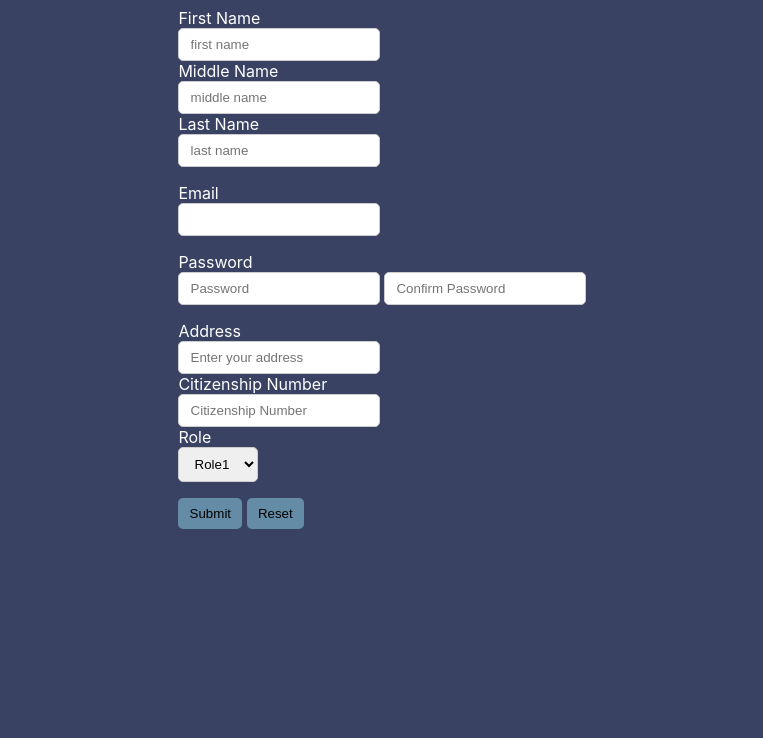
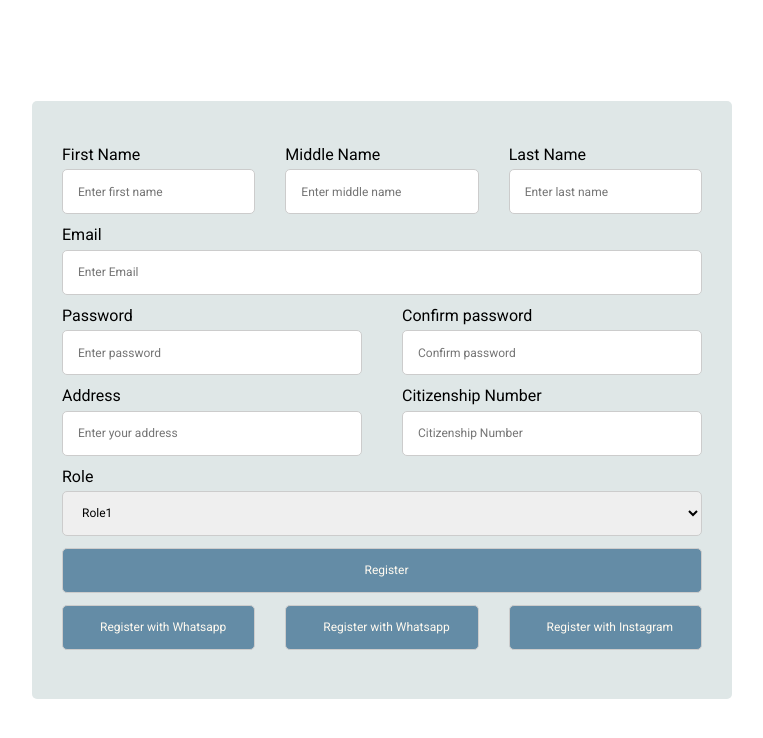
Before and after one commit to DansonSolution-Task-Management-System/front-end, a plain HTML site: page add-user.html in a window 1280 px wide. Shown: the whole page, without its empty margins (258-1021 px from the left). Drawn offline with Linux system fonts and the light colour scheme.

Commit message:
add user form completed

```diff
--- a/add-user.html
+++ b/add-user.html
@@ -1,60 +1,53 @@
 <!DOCTYPE html>
 <html lang="en">
+
 <head>
   <meta charset="UTF-8" />
   <meta http-equiv="X-UA-Compatible" content="IE=edge" />
   <meta name="viewport" content="width=device-width, initial-scale=1.0" />
   <title>Add User</title>
-    <link rel="stylesheet" href="./css/form.css" />
+  <link rel="stylesheet" href="./css/add-user.css" />
+  <link rel="stylesheet" href="./css/normalize.css" />
 </head>
+
 <body>
-    <form>
-
-      <div class="form-group">
-        <label for="name">First Name</label>
-        <input id="f-name" type="text" placeholder="first name" required />
-        <label for="name">Middle Name</label>
-        <input id="m-name" type="text" placeholder="middle name" />
-        <label for="name">Last Name</label>
-        <input id="l-name" type="text" placeholder="last name" required />
+  <div class="container">
+    <form action="#">
+      <div class="user-detail">
+        <div class="input-box col-3">
+          <label for="f-name" class="details">First Name</label>
+          <input id="f-name" type="text" placeholder="Enter first name" required />
         </div>
-
-      <div class="form-group">
-        <label for="email">Email</label>
-        <input id="email" type="email" />
+        <div class="input-box col-3">
+          <label for="m-name" class="details">Middle Name</label>
+          <input id="m-name" type="text" placeholder="Enter middle name" required />
         </div>
-
-      <div class="form-group">
-        <label for="password">Password</label>
-        <input id="password" type="password" placeholder="Password" required />
-
-        <input
-          type="password"
-          placeholder="Confirm Password"
-          id="confirm_password"
-          required
-        />
+        <div class="input-box col-3">
+          <label for="l-name" class="details">Last Name</label>
+          <input id="l-name" type="text" placeholder="Enter last name" required />
         </div>
-
-      <div class="form-group">
-        <label for="address">Address</label>
-        <input
-          id="address"
-          placeholder="Enter your address"
-          type="text"
-          required
-        />
-        <label for="citizenship">Citizenship Number</label>
-        <input
-          type="number"
-          id="citizenship"
-          max="20"
-          placeholder="Citizenship Number"
-          required
-        />
-
-        <!-- Role filed -->
-        <label for="role">Role</label>
+        <div class="input-box col-1">
+          <label for="email" class="details">Email</label>
+          <input id="email" type="text" placeholder="Enter Email" required />
+        </div>
+        <div class="input-box col-2">
+          <label for="password" class="details">Password</label>
+          <input id="password" type="password" placeholder="Enter password" required />
+        </div>
+        <div class="input-box col-2">
+          <label for="password" class="details">Confirm password</label>
+          <input id="password" type="password" placeholder="Confirm password" required />
+        </div>
+        <div class="input-box col-2">
+          <label for="address" class="details">Address</label>
+          <input id="address" placeholder="Enter your address" type="text" required />
+        </div>
+        <div class="input-box col-2">
+          <label for="citizenship" class="details">Citizenship Number</label>
+          <input type="number" id="citizenship" max="20" placeholder="Citizenship Number" required />
+        </div>
+        <div class="input-box col-1">
+          <label for="role" class="details">Role</label>
           <select id="role">
             <option value="Role1">Role1</option>
             <option value="Role2">Role2</option>
@@ -63,11 +56,27 @@
           </select>
         </div>
 
-      <!-- submit button -->
-      <div class="form-group">
-        <button id="submit" type="submit">Submit</button>
-        <button id="reset" type="reset">Reset</button>
+        <div class="button col-1">
+          <button id="submit" type="submit">Register</button>
+        </div>
+        <div class="button col-3">
+          <button id="whatsapp" type="submit">
+            Register with Whatsapp
+          </button>
+        </div>
+        <div class="button col-3">
+          <button id="whatsapp" type="submit">
+            Register with Whatsapp
+          </button>
+        </div>
+        <div class="button col-3">
+          <button id="instagram" type="submit">
+            Register with Instagram
+          </button>
+        </div>
       </div>
     </form>
+  </div>
 </body>
+
 </html>
--- /dev/null
+++ b/css/add-user.css
@@ -0,0 +1,88 @@
+@import url("https://fonts.googleapis.com/css2?family=Roboto:ital,wght@0,100;0,300;0,400;1,300;1,700&display=swap");
+* {
+  font-family: "Roboto", sans-serif;
+  box-sizing: border-box;
+}
+body {
+  display: flex;
+  height: 100vh;
+  justify-content: center;
+  align-items: center;
+}
+
+.container {
+  max-width: 700px;
+  width: 100%;
+  background: #dfe7e7;
+  padding: 25px 30px;
+  border-radius: 5px;
+}
+
+.container form .user-detail {
+  display: flex;
+  flex-wrap: wrap;
+  justify-content: space-between;
+  margin: 20px 0 12px 0px;
+}
+
+.col-1 {
+  width: calc(100%);
+}
+.col-2 {
+  width: calc(100% / 2 - 20px);
+}
+.col-3 {
+  width: calc(100% / 3 - 20px);
+}
+.input-box, .button {
+  margin-bottom: 12px;
+}
+.input-box input,
+#role,
+.button button {
+  height: 45px;
+  width: 100%;
+  outline: none;
+  border-radius: 5px;
+  border: 1px solid #ccc;
+  padding-left: 15px;
+  font-size: 12px;
+  transition: all 0.3s ease;
+}
+.input-box .details {
+  display: block;
+  font-weight: 500;
+  margin-bottom: 5px;
+}
+
+input:focus,
+input:valid,button:focus {
+  border-color: #648ca6;
+}
+
+button{
+    background-color: #648ca6;
+    color: floralwhite;
+    font-weight: 500 ;
+    font-size: 30px;
+}
+
+@media (max-width: 584px) {
+    .container{
+        max-width: 100%;
+    }
+    .input-box, button{
+        margin-bottom: 15px;
+        width: 100%;
+    }
+    .user-detail{
+        max-height: 300px;
+        overflow-y: scroll;
+
+    }
+    .user-detail::-webkit-scrollbar{
+        width: 0px;
+    }
+
+
+}
--- a/css/form.css
+++ b/css/form.css
@@ -1,25 +1,30 @@
 body {
   font-family: -apple-system, BlinkMacSystemFont, "Segoe UI", Roboto, Oxygen,
     Ubuntu, Cantarell, "Open Sans", "Helvetica Neue", sans-serif;
-  /* line-height: 1.5; */
 
   display: grid;
   justify-items: center;
   align-items: center;
-   background-color: #394263;
-   color: white;
+  background-color: #394263;
+  color: white;
 }
+
+form {
+        display: flex;
+        flex-wrap: wrap;
+        justify-content: space-between;
+    }
 label {
   display: block;;
 }
-input:not([type="file"]), select {
+input:not([type="file"]),
+select {
   border: 1px solid #ccc;
   border-radius: 5px;
   padding: 0.5rem 0.7rem;
   transition: border-color 0.15s, box-shadow 0.15s;
 }
-input[type="text"]:focus,
-input[type="email"]:focus {
+input:focus {
   border-color: rgb(86, 105, 105);
   outline: 0px;
   box-shadow: 0 0 0 1px rgba(24, 117, 255, 0.25);
@@ -27,7 +32,6 @@ input[type="email"]:focus {
 
 button {
   background-color: #648ca6;
-
   border: 0px;
   outline: 0px;
   border-radius: 5px;
```
Lines whose indentation alone changed are shown as unchanged.
